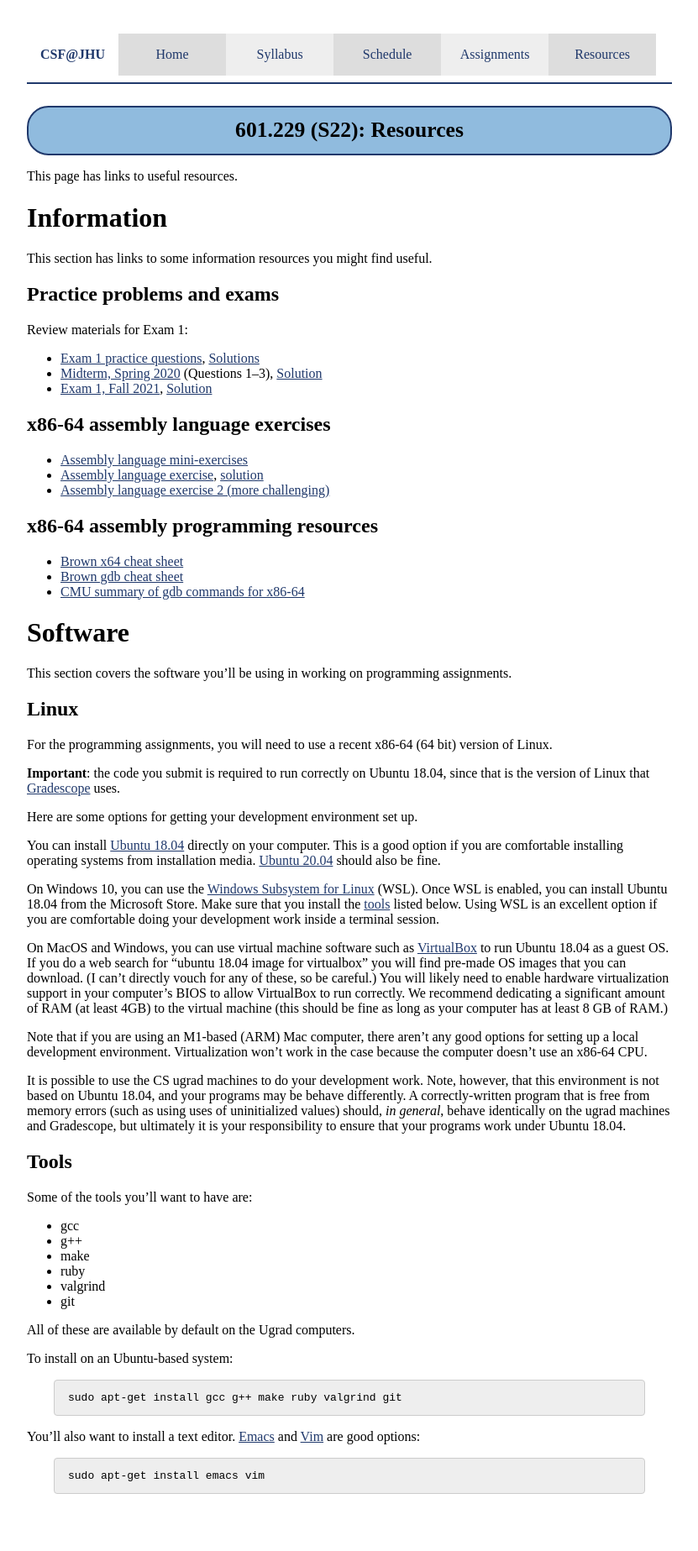
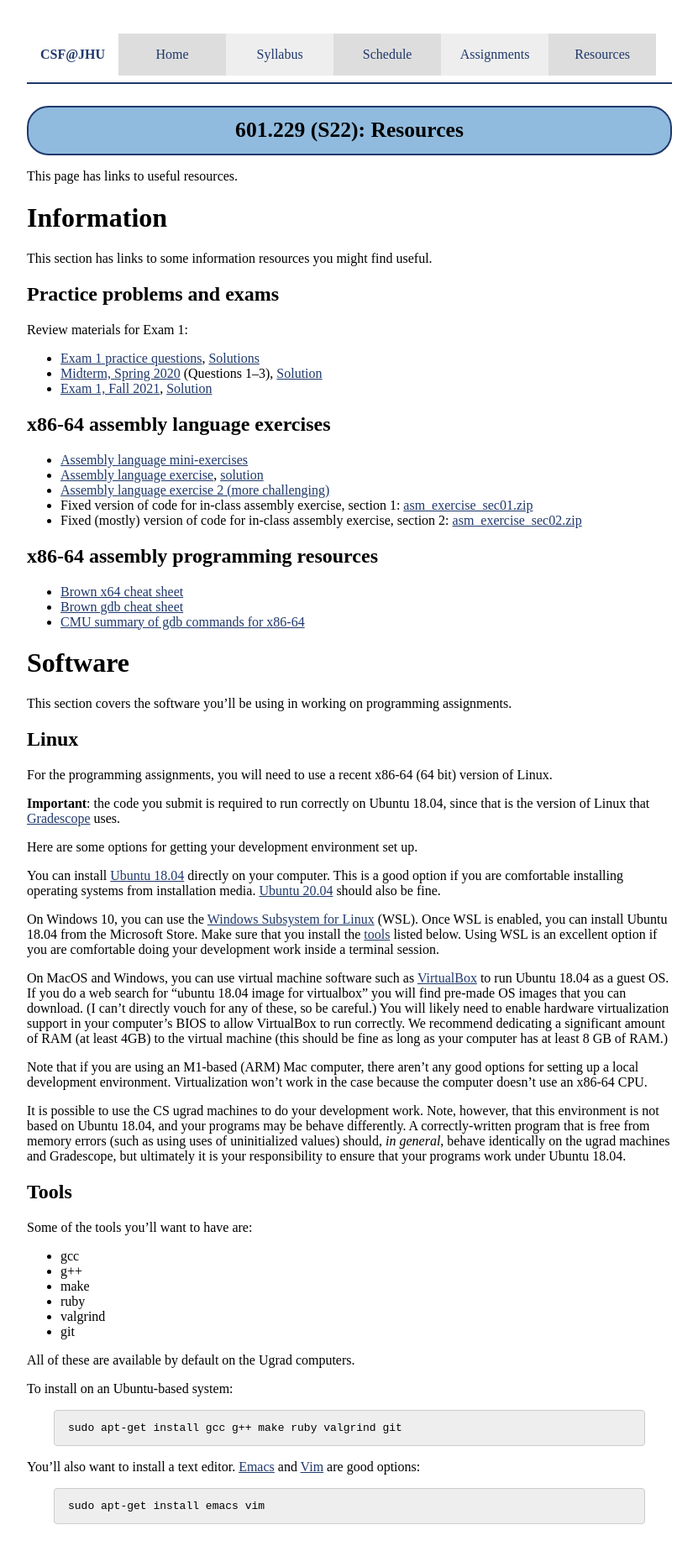
Before and after one commit to jhucsf/spring2022, a Jekyll site: the page built from resources.md, in a window 1280 px wide. Shown: the whole page at 84% size, without its empty margins (224-1055 px from the left). Built offline with Jekyll 4.4.1, drawn with Linux system fonts in a browser that asks for light colours; before the commit the page ends 1811 px from its top, so only the background shows below that.

Commit message:
post fixed versions of in-class assembly language exercise code

```diff
--- a/resources.md
+++ b/resources.md
@@ -49,6 +49,10 @@ Review materials for Exam 3:
 * [Assembly language mini-exercises](resources/assemblyMini.html)
 * [Assembly language exercise](resources/assembly.html), [solution](resources/asmExerciseSoln.zip)
 * [Assembly language exercise 2 (more challenging)](resources/assembly2.html)
+* Fixed version of code for in-class assembly exercise, section 1:
+  [asm\_exercise\_sec01.zip](resources/asm_exercise_sec01.zip)
+* Fixed (mostly) version of code for in-class assembly exercise, section 2:
+  [asm\_exercise\_sec02.zip](resources/asm_exercise_sec02.zip)
 
 ## x86-64 assembly programming resources
 
```
Also changed, not shown: index.md (+3 -0 lines), 2 other files.
